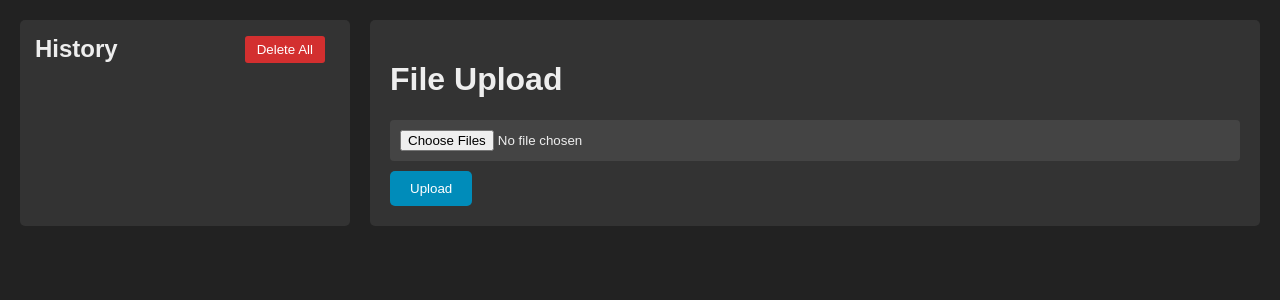
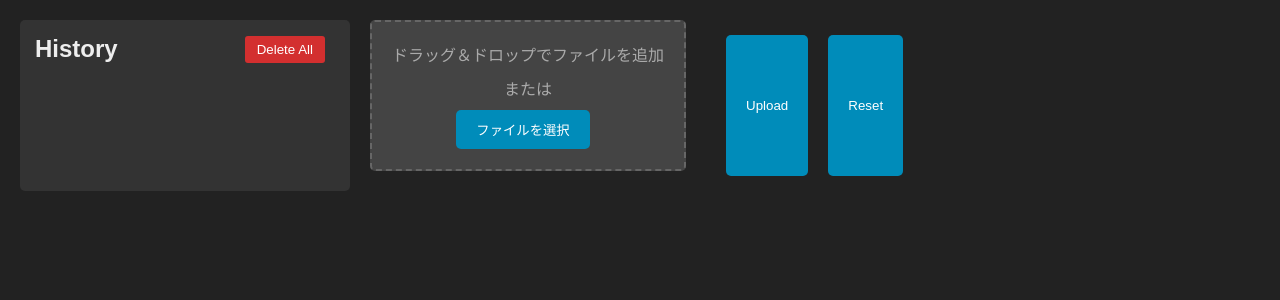
Before and after one commit to crosscore/File2PromptConverter, a FastAPI app: page / in a window 1280 px wide. Shown: the top 300 px of the page. Run offline with FastAPI, Linux system fonts and the light colour scheme; data that the repository does not hold is empty.

Commit message:
Update: Drag and drop support

```diff
--- a/src/static/scripts.js
+++ b/src/static/scripts.js
@@ -1,10 +1,12 @@
-// File2PromptConverter/src/templates/scripts.js
+// File2PromptConverter/src/static/scripts.js
 
 // DOM Elements
 const elements = {
-  form: document.getElementById('upload-form'),
   fileInput: document.getElementById('fileInput'),
-  uploadedFiles: document.getElementById('uploaded-files'),
+  dropArea: document.getElementById('dropArea'),
+  selectedFilesList: document.getElementById('selected-files-list'),
+  uploadBtn: document.getElementById('uploadBtn'),
+  resetBtn: document.getElementById('resetBtn'),
   resultContainer: document.getElementById('result-container'),
   resultText: document.getElementById('resultText'),
   toast: document.getElementById('toast'),
@@ -12,6 +14,119 @@
   deleteAllBtn: document.getElementById('deleteAllBtn'),
   confirmDialog: document.getElementById('confirmDialog')
 };
+
+// 選択されたファイルを保持するSet
+const selectedFiles = new Set();
+
+// ファイル入力トリガー
+function triggerFileInput() {
+  elements.fileInput.click();
+}
+
+// ファイルの追加処理
+function addFiles(files) {
+  for (const file of files) {
+      selectedFiles.add(file);
+  }
+  updateFilesList();
+  updateButtonStates();
+}
+
+// ファイルの削除処理
+function removeFile(fileName) {
+  for (const file of selectedFiles) {
+      if (file.name === fileName) {
+          selectedFiles.delete(file);
+          break;
+      }
+  }
+  updateFilesList();
+  updateButtonStates();
+}
+
+// ファイルリストの更新
+function updateFilesList() {
+  elements.selectedFilesList.innerHTML = '';
+
+  for (const file of selectedFiles) {
+      const fileItem = document.createElement('div');
+      fileItem.className = 'file-item';
+      fileItem.innerHTML = `
+          <span class="file-name">${file.name}</span>
+          <button class="remove-file" onclick="removeFile('${file.name}')">&times;</button>
+      `;
+      elements.selectedFilesList.appendChild(fileItem);
+  }
+}
+
+// ボタンの状態更新
+function updateButtonStates() {
+  const hasFiles = selectedFiles.size > 0;
+  const hasResult = elements.resultContainer.style.display !== 'none';
+
+  // アップロードボタンはファイルがある時のみ有効
+  elements.uploadBtn.disabled = !hasFiles;
+
+  // リセットボタンは結果表示があれば常に有効
+  elements.resetBtn.disabled = (!hasFiles && !hasResult);
+}
+
+// ファイルの全削除
+function resetFiles() {
+  selectedFiles.clear();
+  elements.fileInput.value = '';
+  updateFilesList();
+  updateButtonStates();
+  elements.resultContainer.style.display = 'none';
+}
+
+// ファイルアップロード処理
+async function handleUpload() {
+  const formData = new FormData();
+  for (const file of selectedFiles) {
+      formData.append('files', file);
+  }
+
+  try {
+      const response = await fetch('/upload', {
+          method: 'POST',
+          body: formData
+      });
+
+      if (!response.ok) throw new Error(`HTTP error! status: ${response.status}`);
+
+      const resultText = await response.text();
+      elements.resultText.value = resultText;
+      elements.resultContainer.style.display = 'block';
+  } catch (error) {
+      console.error('Error:', error);
+      showToast('Error uploading files: ' + error.message, 'error');
+  }
+}
+
+// ドラッグ&ドロップイベントハンドラ
+function handleDragOver(e) {
+  e.preventDefault();
+  e.stopPropagation();
+  elements.dropArea.classList.add('drag-over');
+}
+
+function handleDragLeave(e) {
+  e.preventDefault();
+  e.stopPropagation();
+  elements.dropArea.classList.remove('drag-over');
+}
+
+function handleDrop(e) {
+  e.preventDefault();
+  e.stopPropagation();
+  elements.dropArea.classList.remove('drag-over');
+
+  const dt = e.dataTransfer;
+  const files = dt.files;
+
+  addFiles(files);
+}
 
 // 履歴の読み込みと表示
 async function loadHistory() {
@@ -88,6 +203,35 @@
   }
 }
 
+// コンテンツの保存
+async function saveContent() {
+  if (!selectedFiles.size) {
+      showToast('No files to save', 'error');
+      return;
+  }
+
+  const formData = new FormData();
+  for (const file of selectedFiles) {
+      formData.append('files', file);
+  }
+
+  try {
+      const response = await fetch('/save', {
+          method: 'POST',
+          body: formData
+      });
+
+      if (!response.ok) throw new Error('Failed to save data');
+
+      const result = await response.json();
+      await loadHistory(); // 履歴を再読み込み
+      showToast('Data saved successfully');
+  } catch (error) {
+      console.error('Error saving data:', error);
+      showToast('Failed to save data', 'error');
+  }
+}
+
 // 全履歴削除の確認ダイアログを表示
 function showDeleteAllDialog() {
   elements.confirmDialog.style.display = 'flex';
@@ -113,73 +257,6 @@
   elements.confirmDialog.style.display = 'none';
 }
 
-// コンテンツの保存
-async function saveContent() {
-  if (!elements.resultText.value) {
-      showToast('No content to save', 'error');
-      return;
-  }
-
-  const formData = new FormData();
-  for (const file of elements.fileInput.files) {
-      formData.append('files', file);
-  }
-
-  try {
-      const response = await fetch('/save', {
-          method: 'POST',
-          body: formData
-      });
-
-      if (!response.ok) throw new Error('Failed to save data');
-
-      const result = await response.json();
-      await loadHistory(); // 履歴を再読み込み
-      showToast('Data saved successfully');
-  } catch (error) {
-      console.error('Error saving data:', error);
-      showToast('Failed to save data', 'error');
-  }
-}
-
-// File Display Handler
-function displayFileNames() {
-  elements.uploadedFiles.innerHTML = '';
-
-  if (elements.fileInput.files.length > 0) {
-      const fileNames = Array.from(elements.fileInput.files)
-          .map(file => file.name)
-          .join(', ');
-      elements.uploadedFiles.textContent = 'Selected files: ' + fileNames;
-  }
-}
-
-// File Upload Handler
-async function handleFileUpload(event) {
-  event.preventDefault();
-
-  const formData = new FormData();
-  for (const file of elements.fileInput.files) {
-      formData.append('files', file);
-  }
-
-  try {
-      const response = await fetch('/upload', {
-          method: 'POST',
-          body: formData
-      });
-
-      if (!response.ok) throw new Error(`HTTP error! status: ${response.status}`);
-
-      const resultText = await response.text();
-      elements.resultText.value = resultText;
-      elements.resultContainer.style.display = 'block';
-  } catch (error) {
-      console.error('Error:', error);
-      showToast('Error uploading files: ' + error.message, 'error');
-  }
-}
-
 // クリップボードにコピー
 async function copyToClipboard() {
   try {
@@ -189,14 +266,6 @@
       console.error('Failed to copy text: ', err);
       showToast('Failed to copy text', 'error');
   }
-}
-
-// フォームのリセット
-function resetForm() {
-  elements.fileInput.value = '';
-  elements.uploadedFiles.innerHTML = '';
-  elements.resultText.value = '';
-  elements.resultContainer.style.display = 'none';
 }
 
 // トースト表示
@@ -219,8 +288,17 @@
 
 // Event Listeners
 document.addEventListener('DOMContentLoaded', () => {
-  elements.form.addEventListener('submit', handleFileUpload);
-  elements.fileInput.addEventListener('change', displayFileNames);
+  // ドラッグ&ドロップイベント
+  elements.dropArea.addEventListener('dragover', handleDragOver);
+  elements.dropArea.addEventListener('dragleave', handleDragLeave);
+  elements.dropArea.addEventListener('drop', handleDrop);
+
+  // ファイル選択イベント
+  elements.fileInput.addEventListener('change', (e) => {
+      addFiles(e.target.files);
+  });
+
+  // 履歴関連
   elements.deleteAllBtn.addEventListener('click', showDeleteAllDialog);
-  loadHistory(); // 初期読み込み
+  loadHistory();
 });
--- a/src/static/style.css
+++ b/src/static/style.css
@@ -182,3 +182,70 @@
 .toast.show {
     opacity: 1;
 }
+
+/* ドラッグ&ドロップエリア */
+.file-drop-area {
+    border: 2px dashed #666;
+    border-radius: 5px;
+    padding: 20px;
+    text-align: center;
+    background-color: #444;
+    margin-bottom: 20px;
+    transition: background-color 0.3s, border-color 0.3s;
+}
+
+.file-drop-area.drag-over {
+    background-color: #555;
+    border-color: #008CBA;
+}
+
+.file-drop-area p {
+    margin: 0 0 10px 0;
+    color: #aaa;
+}
+
+/* ファイルリスト */
+.selected-files-list {
+    margin: 15px 0;
+}
+
+.file-item {
+    display: flex;
+    justify-content: space-between;
+    align-items: center;
+    background-color: #444;
+    padding: 8px 12px;
+    margin-bottom: 8px;
+    border-radius: 4px;
+}
+
+.file-item .file-name {
+    flex-grow: 1;
+    margin-right: 10px;
+}
+
+.file-item .remove-file {
+    background-color: transparent;
+    color: #ff4444;
+    padding: 4px 8px;
+    margin: 0;
+    font-size: 1.2em;
+    border: none;
+    cursor: pointer;
+}
+
+.file-item .remove-file:hover {
+    color: #ff6666;
+}
+
+/* アクションボタン */
+.file-actions {
+    margin: 15px 0;
+    display: flex;
+    gap: 10px;
+}
+
+/* ファイル入力を非表示 */
+.hidden-file-input {
+    display: none;
+}
--- a/src/templates/index.html
+++ b/src/templates/index.html
@@ -22,21 +22,26 @@
         </div>
 
         <!-- 右側：メインコンテンツ -->
-        <div class="content-panel">
-            <h1>File Upload</h1>
-            <form id="upload-form" enctype="multipart/form-data">
-                <input type="file" name="files" id="fileInput" multiple>
-                <button type="submit">Upload</button>
-            </form>
-            <div id="uploaded-files"></div>
-            <div id="result-container" style="display: none;">
-                <h2>Result</h2>
-                <textarea id="resultText" rows="20"></textarea><br>
-                <div class="button-group">
-                    <button onclick="copyToClipboard()">Copy to Clipboard</button>
-                    <button onclick="saveContent()" class="save-button">Save</button>
-                    <button onclick="resetForm()" class="reset-button">Reset</button>
-                </div>
+        <div class="file-drop-area" id="dropArea">
+            <p>ドラッグ＆ドロップでファイルを追加</p>
+            <p>または</p>
+            <input type="file" id="fileInput" multiple class="hidden-file-input">
+            <button type="button" onclick="triggerFileInput()" class="select-files-btn">ファイルを選択</button>
+        </div>
+
+        <div class="selected-files-list" id="selected-files-list"></div>
+
+        <div class="file-actions">
+            <button type="button" onclick="handleUpload()" id="uploadBtn" disabled>Upload</button>
+            <button type="button" onclick="resetFiles()" id="resetBtn" disabled>Reset</button>
+        </div>
+
+        <div id="result-container" style="display: none;">
+            <h2>Result</h2>
+            <textarea id="resultText" rows="20"></textarea>
+            <div class="button-group">
+                <button type="button" onclick="copyToClipboard()">Copy to Clipboard</button>
+                <button type="button" onclick="saveContent()" class="save-button">Save</button>
             </div>
         </div>
     </div>
```
